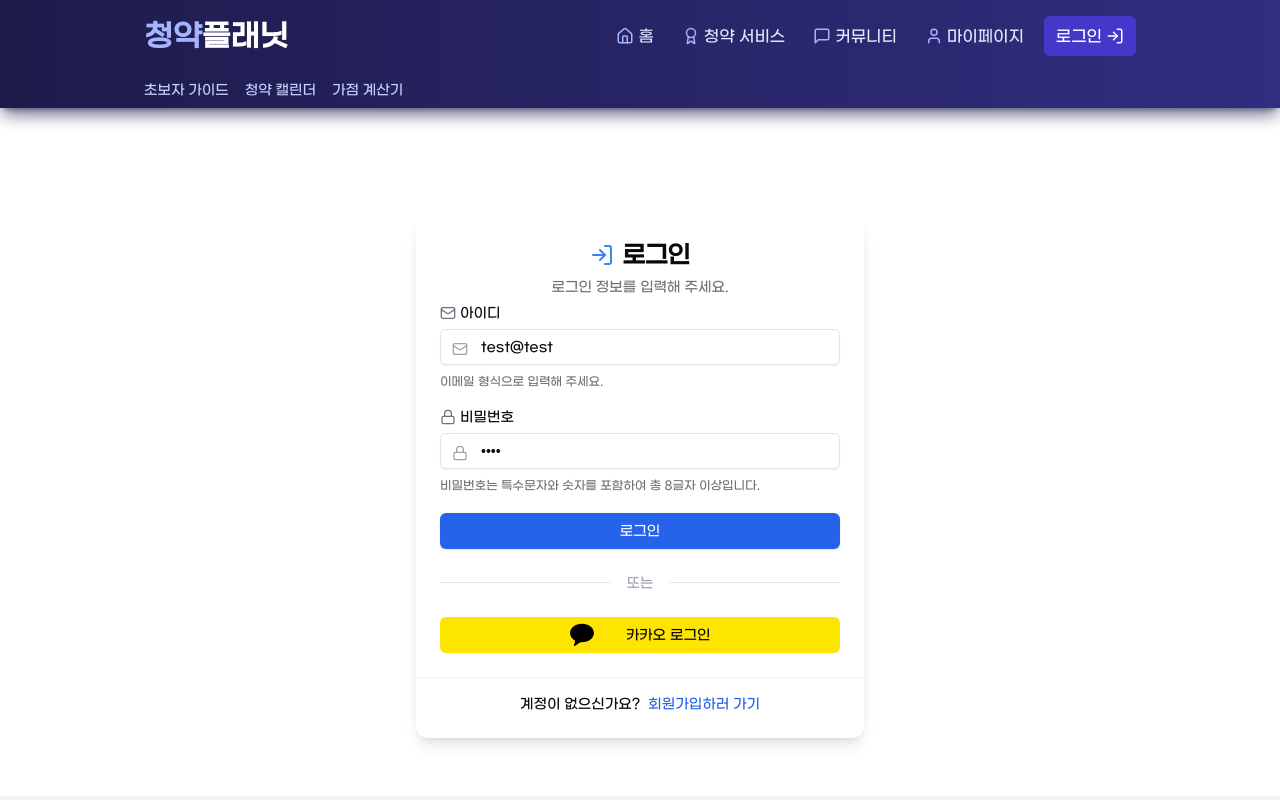
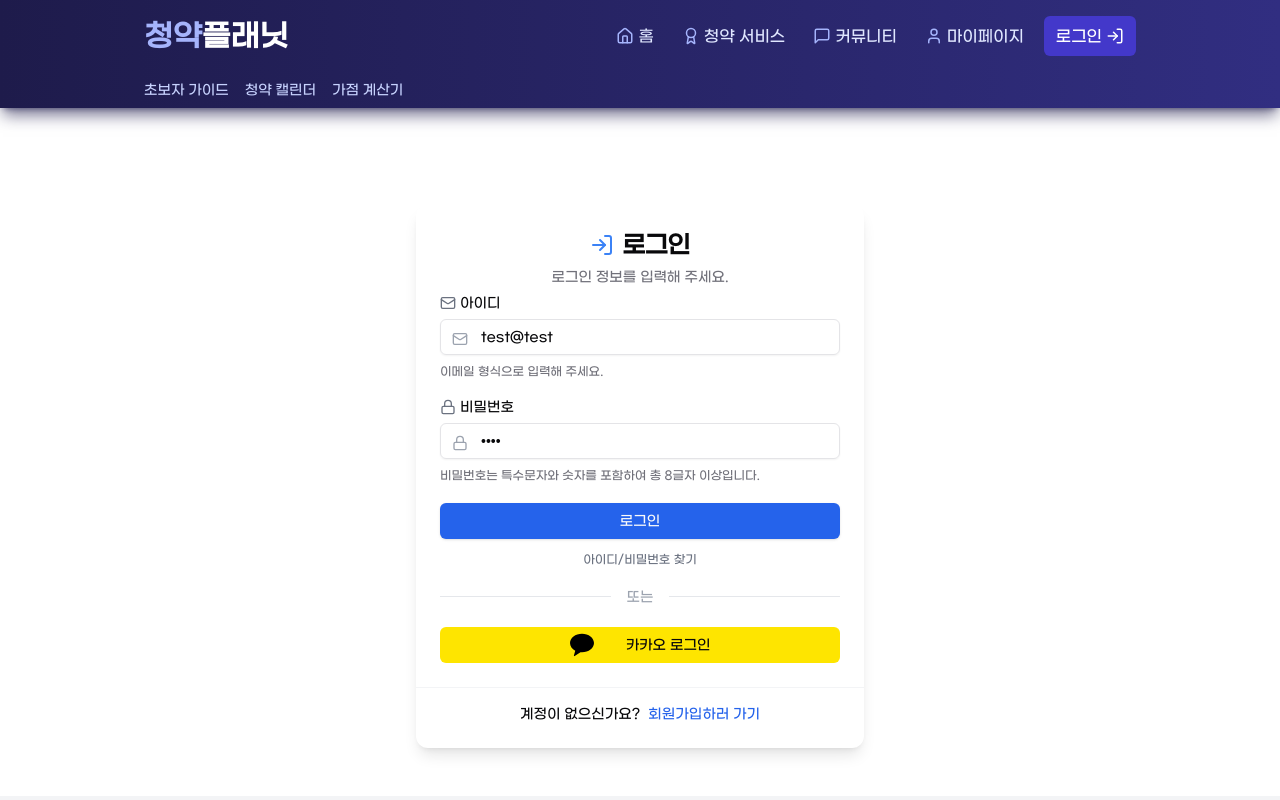
Before and after one commit to cheongyakplanet/FE, a Next.js app: page /signin in a window 1280 px wide. Shown: the top 800 px of the page. Built offline with nearby package versions, Linux system fonts and the light colour scheme; no server answers.

Commit message:
feat: 카카오 로그인 api 연동

```diff
--- a/src/app/signin/page.tsx
+++ b/src/app/signin/page.tsx
@@ -20,6 +20,8 @@ import { Input } from '@/components/ui/input';
 
 import { usePostLogin } from '@/services/member/hooks/usePostLogin';
 import { MemberLoginDto } from '@/services/member/types';
+
+const KAKAO_LOGIN_URL = `${process.env.NEXT_PUBLIC_OAUTH_KAKAO_API_URL}?client_id=${process.env.NEXT_PUBLIC_OAUTH_KAKAO_CLIENT_ID}&redirect_uri=${process.env.NEXT_PUBLIC_OAUTH_KAKAO_REDIRECT_URL}&response_type=code&prompt=login`;
 
 const formSchema = z.object({
   email: z.string(),
@@ -47,6 +49,10 @@ export default function SignIn() {
     } catch (error) {
       setErrorMessage('로그인 정보가 일치하지 않습니다.');
     }
+  };
+
+  const kakaoLogin = () => {
+    window.location.href = KAKAO_LOGIN_URL;
   };
 
   useEffect(() => {
@@ -117,10 +123,13 @@ export default function SignIn() {
                 </div>
               )}
 
-              <div className="flex flex-col space-y-4">
+              <div className="flex flex-col space-y-3">
                 <Button type="submit" className="w-full bg-blue-600 hover:bg-blue-700">
                   로그인
                 </Button>
+                <Link href="/find-auth" className="flex w-full justify-center text-xs text-gray-500 hover:underline">
+                  아이디/비밀번호 찾기
+                </Link>
 
                 <div className="relative flex items-center py-2">
                   <div className="flex-grow border-t border-gray-200"></div>
@@ -131,7 +140,8 @@ export default function SignIn() {
                 <Button
                   type="button"
                   variant="ghost"
-                  className="bg-kakao flex w-full items-center justify-center gap-8 hover:bg-yellow-300"
+                  className="flex w-full items-center justify-center gap-8 bg-kakao hover:bg-yellow-300"
+                  onClick={kakaoLogin}
                 >
                   <Image src={kakaoLogo} alt="카카오 로그인" width={24} height={24} />
                   <span>카카오 로그인</span>
--- a/src/app/signup/page.tsx
+++ b/src/app/signup/page.tsx
@@ -34,6 +34,8 @@ const formSchema = z.object({
   username: z.string(),
 });
 
+const KAKAO_LOGIN_URL = `${process.env.NEXT_PUBLIC_OAUTH_KAKAO_API_URL}?client_id=${process.env.NEXT_PUBLIC_OAUTH_KAKAO_CLIENT_ID}&redirect_uri=${process.env.NEXT_PUBLIC_OAUTH_KAKAO_REDIRECT_URL}&response_type=code&prompt=login`;
+
 export default function SignUp() {
   const [errorMessage, setErrorMessage] = useState('');
   const router = useRouter();
@@ -55,6 +57,10 @@ export default function SignUp() {
     } catch (error) {
       setErrorMessage('회원가입 중 오류가 발생했습니다.');
     }
+  };
+
+  const kakaoLogin = () => {
+    window.location.href = KAKAO_LOGIN_URL;
   };
 
   useEffect(() => {
@@ -149,10 +155,13 @@ export default function SignUp() {
                 </div>
               )}
 
-              <div className="flex flex-col space-y-4">
+              <div className="flex flex-col space-y-3">
                 <Button type="submit" className="w-full bg-blue-600 hover:bg-blue-700">
                   회원가입하기
                 </Button>
+                <Link href="/find-auth" className="flex w-full justify-center text-xs text-gray-500 hover:underline">
+                  아이디/비밀번호 찾기
+                </Link>
 
                 <div className="relative flex items-center py-2">
                   <div className="flex-grow border-t border-gray-200"></div>
@@ -163,7 +172,8 @@ export default function SignUp() {
                 <Button
                   type="button"
                   variant="ghost"
-                  className="bg-kakao flex w-full items-center justify-center gap-8 hover:bg-yellow-300"
+                  className="flex w-full items-center justify-center gap-8 bg-kakao hover:bg-yellow-300"
+                  onClick={kakaoLogin}
                 >
                   <Image src={kakaoLogo} alt="카카오 회원가입" width={24} height={24} />
                   <span>카카오 회원가입</span>
--- a/src/services/member/api.ts
+++ b/src/services/member/api.ts
@@ -74,3 +74,8 @@ export const DELETE_region = async (region: string) => {
 export const POST_region = async (location: string) => {
   return await api.post('api/member/location', { location });
 };
+
+/** 소셜 로그인 상태코드로 토큰 교환 */
+export const GET_kakao_exchange = async (state: string) => {
+  return await api.get('/api/member/kakao/exchange', { params: { state: state } });
+};
```
Also changed, not shown: src/services/member/hooks/useGetKakaoExchange.tsx (added, +11 -0 lines).
